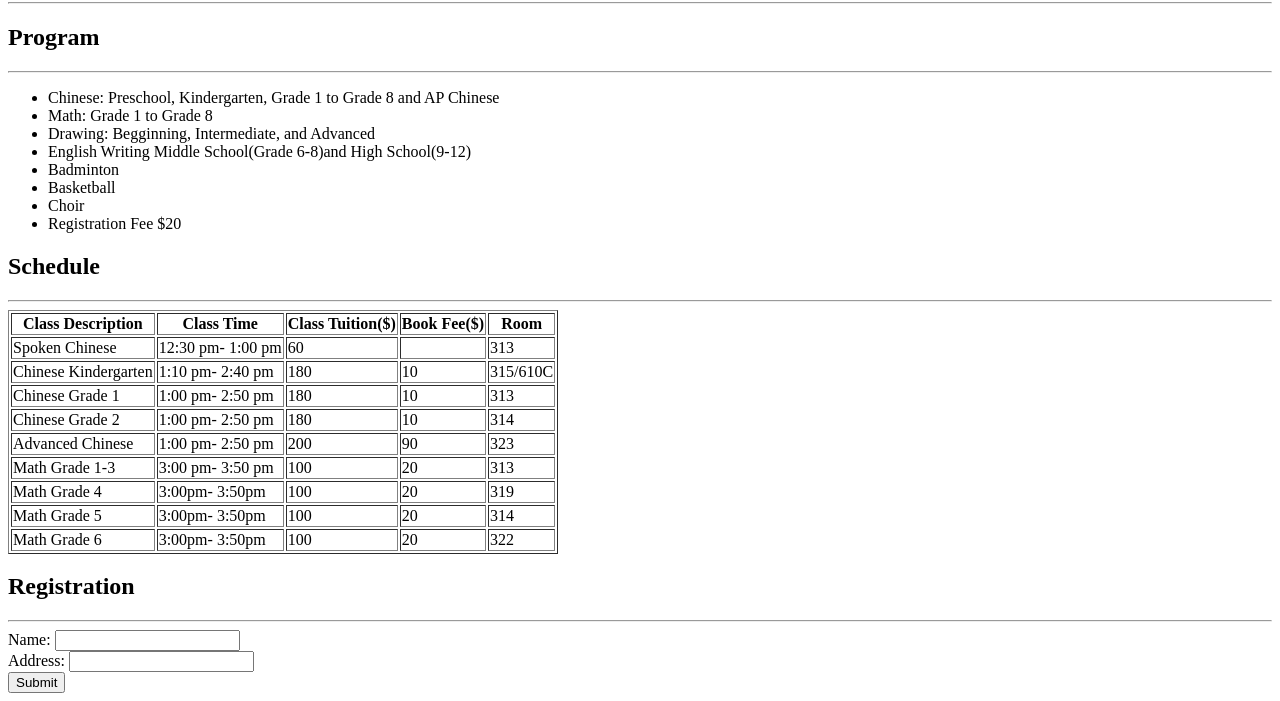
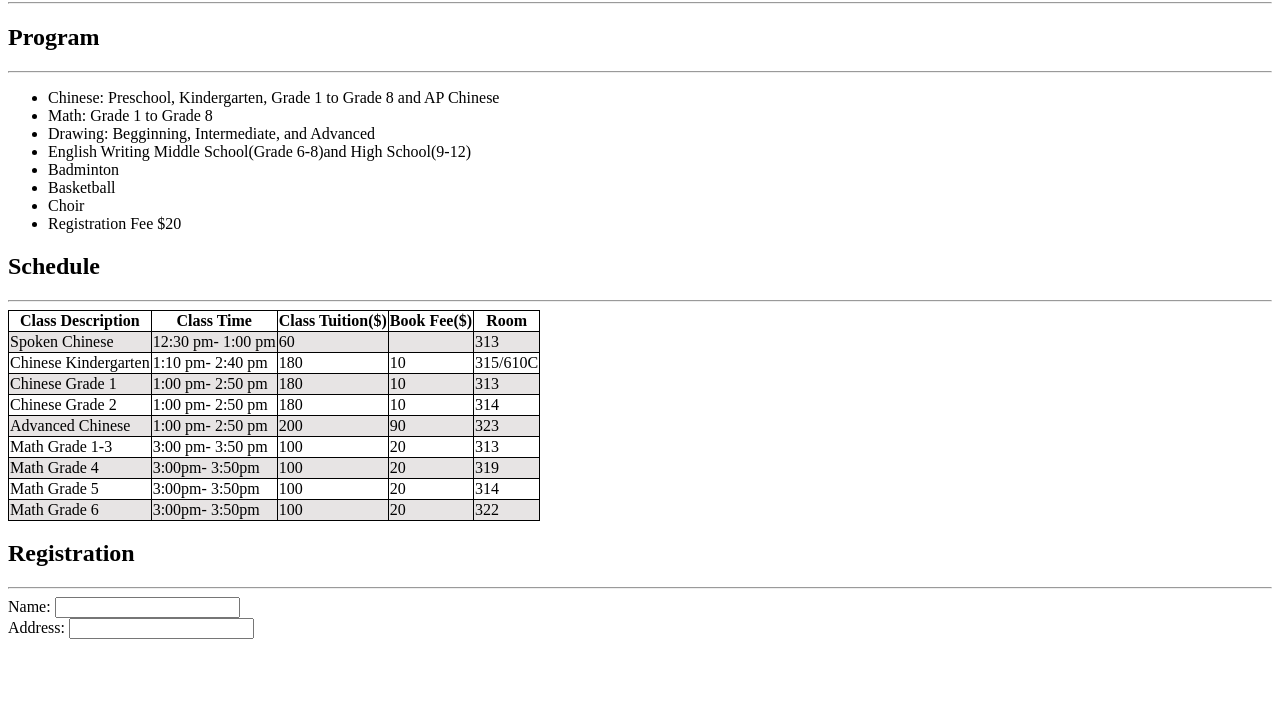
Before and after one commit to huaxia-code-school/Panda, a plain HTML site: page Homework1.html in a window 1280 px wide. Shown: the part 386-1087 px from the top of the page. After the commit the page ends 1033 px from the top, so only its background shows below. Drawn offline with Linux system fonts and the light colour scheme.

Commit message:
Add files via upload
Changed to include a css file.

```diff
--- a/Homework1.html
+++ b/Homework1.html
@@ -3,6 +3,7 @@
         <title>
             Website to Chinese School
         </title>
+        <LINK rel=stylesheet type="text/css" href="Homework1.css" />
     </head>
     <body>
         <img src="Happy panda.png" width="300" height="300"></img>
@@ -22,7 +23,7 @@
              </ul>
              <h2>Schedule</h2>
              <hr />
-             <table border="1px">
+             <table>
                  <tr>
                      <th>Class Description</th>
                      <th>Class Time</th>
@@ -98,6 +99,6 @@
              <hr />
              Name: <input type="text" name="Name"><br>
 Address: <input type="text" name="Address"><br>
-<input type="submit" value="Submit">
+<input type="submit" value="Register Me!>
     </body>
 </html>
```
